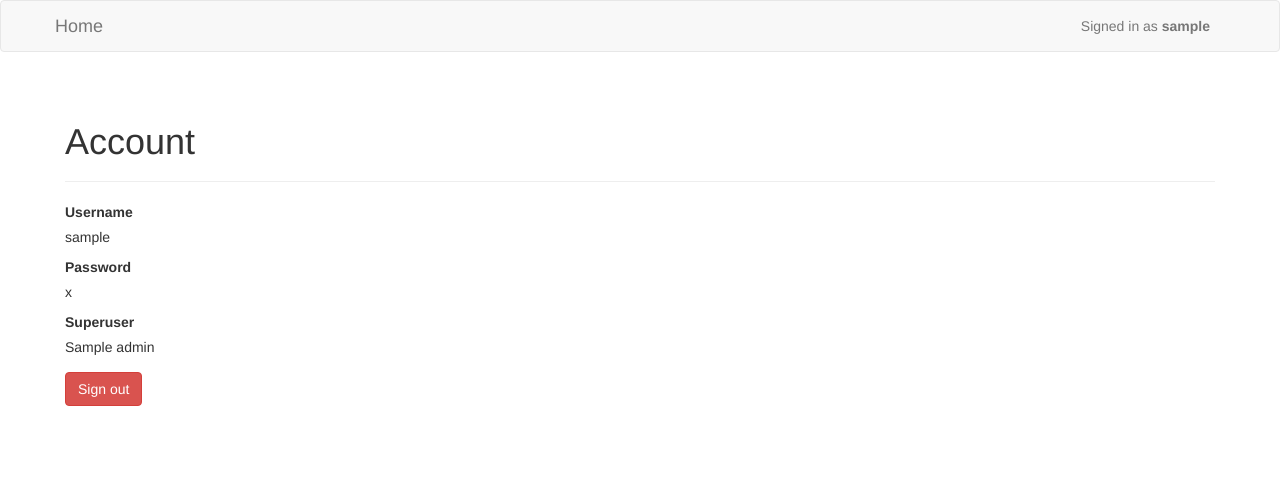
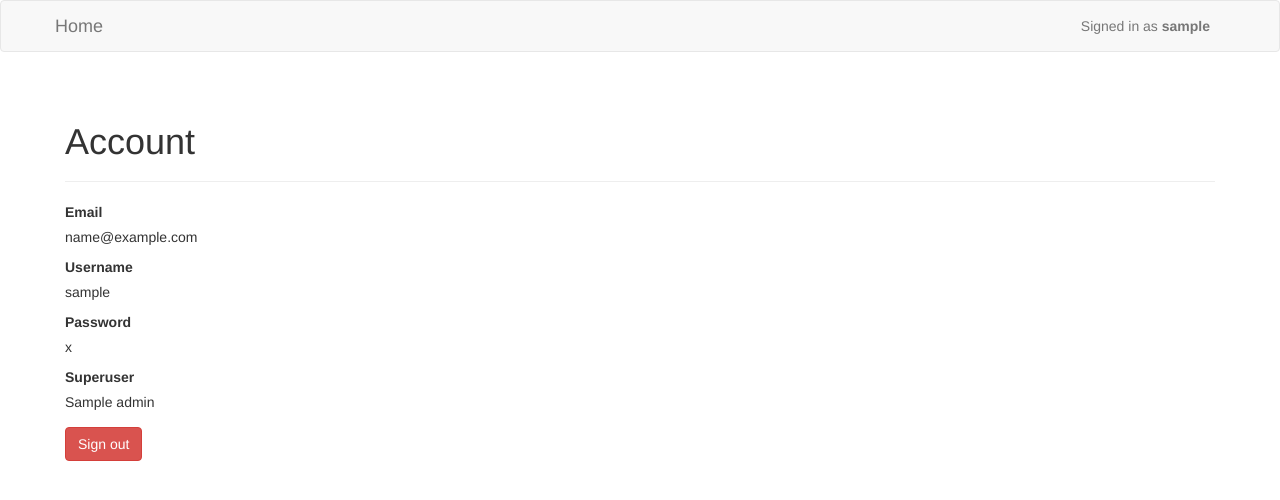
Before and after one commit to xoudini/sqli, a Flask app: template src/templates/account.html in a window 1280 px wide. Shown: the top 500 px of the page. Run offline with Flask 2, Linux system fonts and the light colour scheme; the visitor is signed in with stand-in values (Sample User, id 1); the template is opened without the code that fills it: most values are stand-ins (such as "Sample title", 1, 10 or a date in 2020); some libraries are stand-ins or nearby versions.

Commit message:
Add email to account.

```diff
--- a/sql/create.sql
+++ b/sql/create.sql
@@ -1,5 +1,6 @@
 CREATE TABLE IF NOT EXISTS Account (
     username TEXT PRIMARY KEY,
+    email TEXT,
     password TEXT NOT NULL,
     admin BOOLEAN NOT NULL
 );
--- a/sql/insert.sql
+++ b/sql/insert.sql
@@ -1,6 +1,6 @@
-INSERT INTO Account (username, password, admin) VALUES ('admin', 'supersecret', TRUE);
-INSERT INTO Account (username, password, admin) VALUES ('matti', 'AzPNgi4HhP3e', FALSE);
-INSERT INTO Account (username, password, admin) VALUES ('teppo', 'hYNs6fv0pjBm', FALSE);
+INSERT INTO Account (username, email, password, admin) VALUES ('admin', 'admin@example.com', 'supersecret', TRUE);
+INSERT INTO Account (username, email, password, admin) VALUES ('matti', 'matti@example.com', 'AzPNgi4HhP3e', FALSE);
+INSERT INTO Account (username, email, password, admin) VALUES ('teppo', 'teppo@example.com', 'hYNs6fv0pjBm', FALSE);
 
 INSERT INTO Product (name, description, price, stock_left) VALUES ('Canon EF 50mm f/1.4 USM', 'Objektiivissä on USM eli ultraäänimoottori, joka tarkentaa nopeasti ja lähes äänettömästi. Kestävä rakenne ja tarkka piirto. Valovoimansa ansiosta tämä objektiivi soveltuu hyvin henkilökuvaukseen tai muihin tilanteisiin, joissa kohde halutaan tuoda kuvasta mahdollisimman selkeästi esille.', 399.90, 2);
 INSERT INTO Product (name, description, price, stock_left) VALUES ('Yongnuo EF YN 50 mm 1.8', 'Valovoimainen normaaliobjektiivi Canon EF -bajonettiin. Yhteensopiva sekä täyden kennon että APS-C -kennon kameroiden kanssa. Objektiivi tukee kaikkia kameran toimintoja, kuten automaattitarkennusta ja automaattivalotusta. Monikalvopinnoitetus parantaa valonläpäisyä ja vähentää heijastumia.', 89.90, 1);
--- a/src/app.py
+++ b/src/app.py
@@ -17,10 +17,11 @@ def signed_in():
 def admin_session() -> bool:
     return session['admin'] if 'admin' in session else False
 
-def set_signed_in(username, password, admin):
+def set_signed_in(username, email, password, admin):
     session['signed_in'] = True
     session['fresh'] = True
     session['username'] = username
+    session['email'] = email
     session['password'] = password
     session['admin'] = admin
 
@@ -94,8 +95,8 @@ def login():
 
         try:
             row = rows.pop(0)
-            account = Account(row[0], row[1], row[2])
-            set_signed_in(account.username, account.password, account.admin)
+            account = Account(row[0], row[1], row[2], row[3])
+            set_signed_in(account.username, account.email, account.password, account.admin)
             return redirect(url_for('account'))
 
         except Exception as e:
@@ -110,6 +111,7 @@ def logout():
     session.pop('signed_in', None)
     session.pop('fresh', None)
     session.pop('username', None)
+    session.pop('email', None)
     session.pop('password', None)
     session.pop('admin', None)
 
@@ -121,8 +123,8 @@ def account():
     account = None
     messages = None
 
-    if all(key in session for key in ('username', 'password', 'admin')):
-        account = Account(session['username'], session['password'], session['admin'])
+    if all(key in session for key in ('username', 'email', 'password', 'admin')):
+        account = Account(session['username'], session['email'], session['password'], session['admin'])
 
     if 'fresh' in session:
         messages = {'welcome': "Welcome!"}
--- a/src/models/account.py
+++ b/src/models/account.py
@@ -2,7 +2,8 @@
 
 class Account:
 
-    def __init__(self, username, password, admin):
+    def __init__(self, username, email, password, admin):
         self.username = username
+        self.email = email
         self.password = password
         self.admin = admin
--- a/src/templates/account.html
+++ b/src/templates/account.html
@@ -16,6 +16,9 @@
 
     <form action="/logout" method="POST">
         <div class="form-group">
+            <label>Email</label>
+            <p>{{account.email}}</p>
+
             <label>Username</label>
             <p>{{account.username}}</p>
 
```
